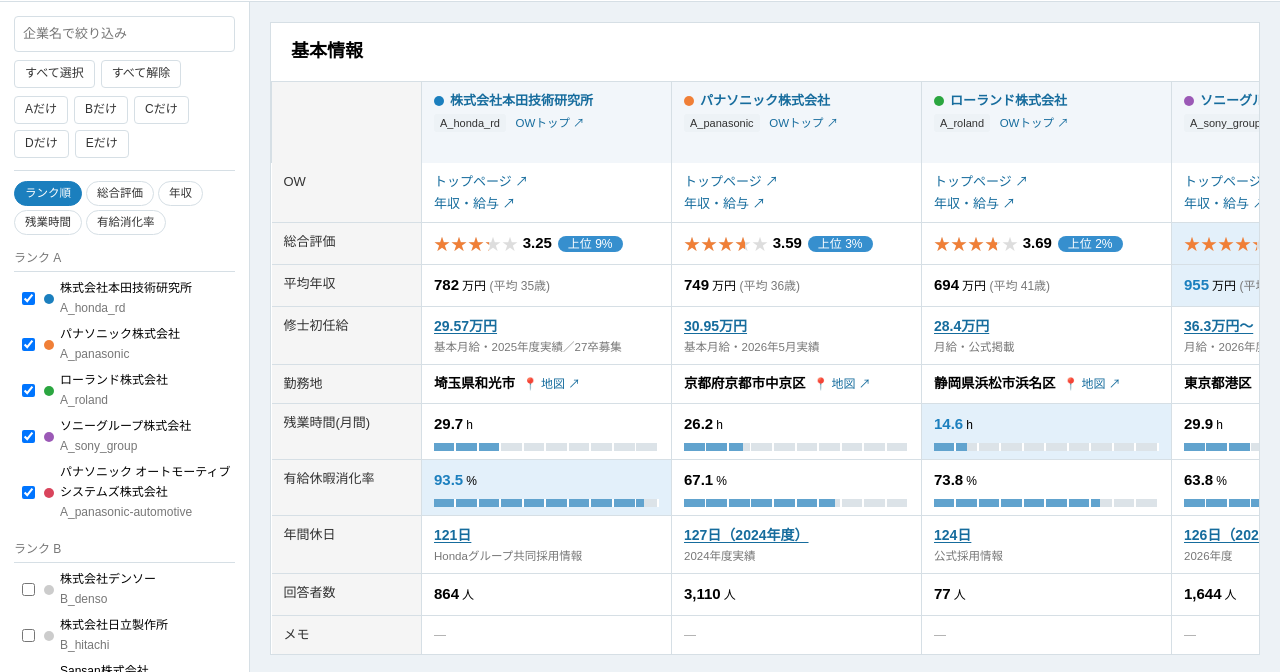
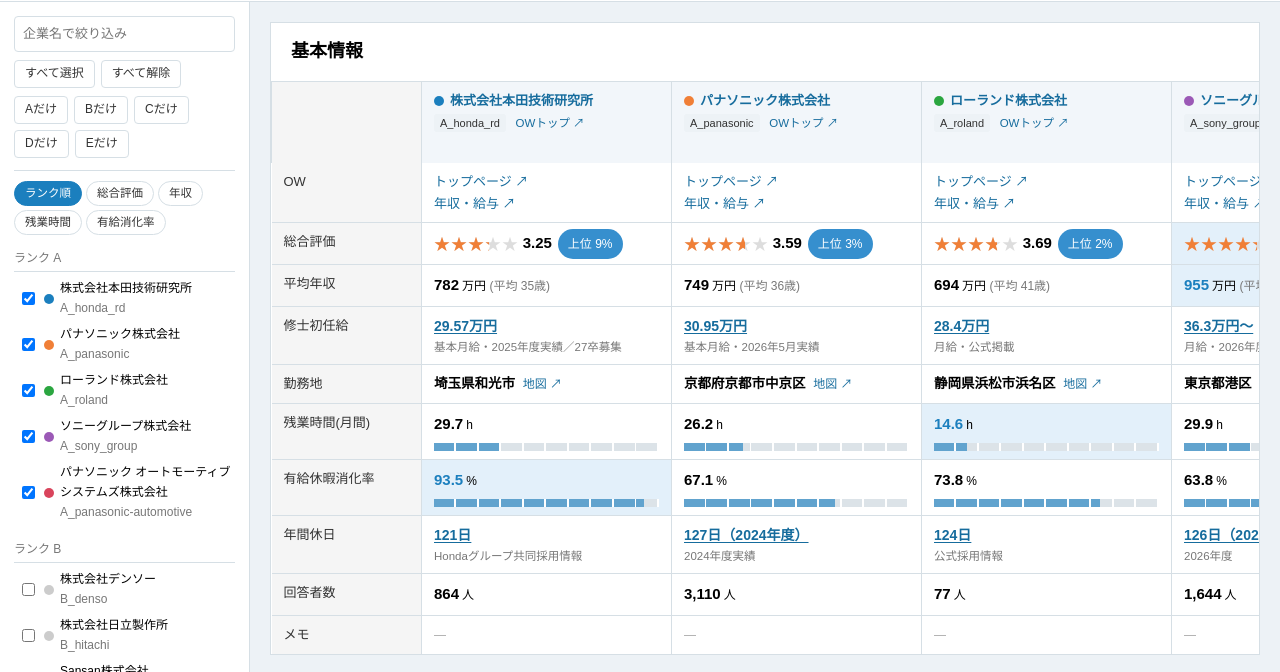
Before and after one commit to hika0204/syukatsu_ow, a plain HTML site: page index.html in a window 1280 px wide. Shown: the part 50-722 px from the top of the page. Drawn offline with Linux system fonts and the light colour scheme.

Commit message:
Tweak labels: pct tag padding 8px, drop pin emoji from map link, 営業CF
Co-Authored-By: Claude Sonnet 5.5 <noreply@anthropic.com>

```diff
--- a/index.html
+++ b/index.html
@@ -113,7 +113,7 @@ td.best .num,td.best .big{color:var(--blue)}
 .stars{position:relative;display:inline-block;font-size:16px;letter-spacing:1px;line-height:1;vertical-align:middle}
 .stars .bg{color:var(--star-off)}
 .stars .fg{position:absolute;left:0;top:0;overflow:hidden;white-space:nowrap;color:var(--star)}
-.pct{background:var(--badge);color:#fff;border-radius:30px;padding:1px 10px;font-size:12px;margin-left:6px;white-space:nowrap}
+.pct{background:var(--badge);color:#fff;border-radius:30px;padding:8px 10px;font-size:12px;margin-left:6px;white-space:nowrap}
 .meter{height:8px;background:var(--bg-light2);border-radius:4px;margin-top:4px;overflow:hidden}
 .meter>div{height:100%;background:var(--bar)}
 .meter10{position:relative;height:8px;background:var(--track);margin-top:6px}
@@ -502,7 +502,7 @@ function capText(v){
   return n >= 10000 ? `${Math.floor(n/10000)}兆${fmt2(n%10000)}億円` : `${fmt2(n)}億円`;
 }
 
-const mapLink = c => c.office && c.office.map ? ` <a class="maplink" href="${esc(c.office.map)}" target="_blank" rel="noopener">📍 地図 ↗</a>` : "";
+const mapLink = c => c.office && c.office.map ? ` <a class="maplink" href="${esc(c.office.map)}" target="_blank" rel="noopener">地図 ↗</a>` : "";
 
 /* ---------- ホバーで出すポップアップ ---------- */
 // 点の上に重ねる透明な当たり判定。data-* の内容をポップアップに出す
@@ -724,7 +724,7 @@ function render(){
     }),
     row("営業利益率", cs, c=>fv(c, F(c) && F(c).op_margin)),
     row("自己資本比率", cs, c=>fv(c, F(c) && F(c).equity_ratio)),
-    row("営業キャッシュフロー", cs, c=>{ const v = F(c) && F(c).op_cf; if (!v || v==="—") return null;
+    row("営業CF", cs, c=>{ const v = F(c) && F(c).op_cf; if (!v || v==="—") return null;
       return fv(c, /米ドル/.test(v) ? v : v + "億円"); }),
     row("対象・決算期", cs, c=>F(c) ? esc(F(c).target) : null),
     row("出典・留意点", cs, c=>{
```
Also changed, not shown: 2 other files.
